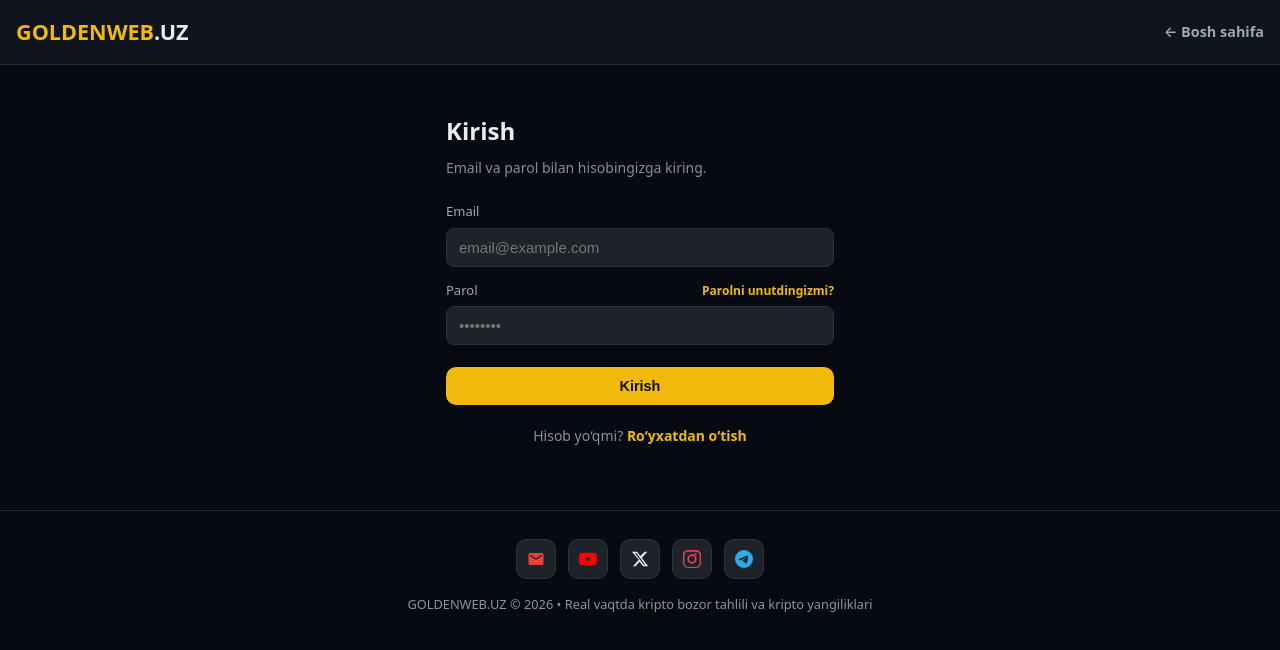
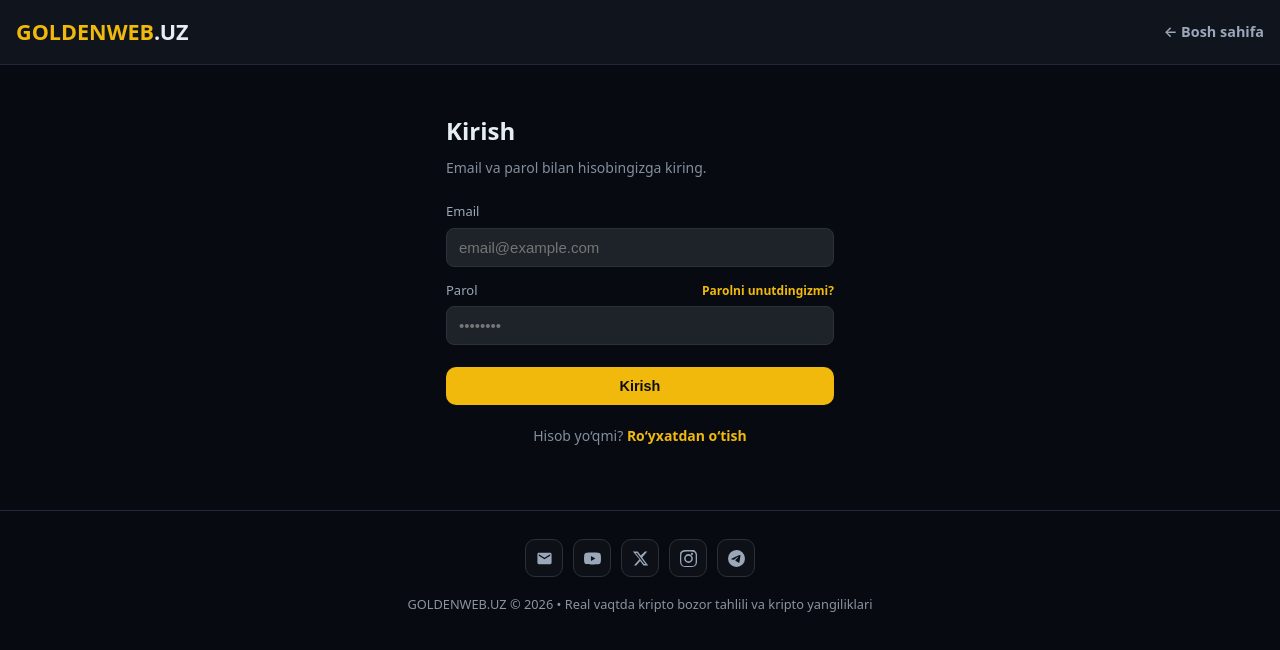
Before and after one commit to Sharofbek84/crypto-news-uz, a Next.js app: page /sign-in in a window 1280 px wide. Shown: the top 650 px of the page. Built offline with nearby package versions, Linux system fonts and the light colour scheme.

Commit message:
Footer ijtimoiy tugmalar: sayt uslubi (oltin hover)

```diff
--- a/app/components/SiteFooter.tsx
+++ b/app/components/SiteFooter.tsx
@@ -3,36 +3,31 @@ const SOCIAL = [
     name: 'Gmail',
     href: 'mailto:goldenweb.uz@gmail.com',
     label: 'Gmail',
-    color: '#EA4335',
   },
   {
     name: 'YouTube',
     href: 'https://www.youtube.com/@Goldenweb777',
     label: 'YouTube',
-    color: '#FF0000',
   },
   {
     name: 'X',
     href: 'https://www.x.com/Sharofbek84',
     label: 'X',
-    color: '#eaecef',
   },
   {
     name: 'Instagram',
     href: 'https://www.instagram.com/goldenweb.uz',
     label: 'Instagram',
-    color: '#E4405F',
   },
   {
     name: 'Telegram',
     href: 'https://t.me/goldenweb_uz',
     label: 'Telegram',
-    color: '#2AABEE',
   },
 ] as const
 
 function Icon({ name }: { name: (typeof SOCIAL)[number]['name'] }) {
-  const s = 18
+  const s = 17
   if (name === 'Gmail') {
     return (
       <svg width={s} height={s} viewBox="0 0 24 24" fill="currentColor" aria-hidden>
@@ -62,7 +57,6 @@ function Icon({ name }: { name: (typeof SOCIAL)[number]['name'] }) {
       </svg>
     )
   }
-  // Telegram
   return (
     <svg width={s} height={s} viewBox="0 0 24 24" fill="currentColor" aria-hidden>
       <path d="M11.944 0A12 12 0 0 0 0 12a12 12 0 0 0 12 12 12 12 0 0 0 12-12A12 12 0 0 0 12 0a12 12 0 0 0-.056 0zm4.962 7.224c.1-.002.321.023.465.14a.506.506 0 0 1 .171.325c.016.093.036.306.02.472-.18 1.898-.962 6.502-1.36 8.627-.168.9-.499 1.201-.82 1.23-.696.065-1.225-.46-1.9-.902-1.056-.693-1.653-1.124-2.678-1.8-1.185-.78-.417-1.21.258-1.91.177-.184 3.247-2.977 3.307-3.23.007-.032.014-.15-.056-.212s-.174-.041-.249-.024c-.106.024-1.793 1.14-5.061 3.345-.48.33-.913.49-1.302.48-.428-.008-1.252-.241-1.865-.44-.752-.245-1.349-.374-1.297-.789.027-.216.325-.437.893-.663 3.498-1.524 5.83-2.529 6.998-3.014 3.332-1.386 4.025-1.627 4.476-1.635z" />
@@ -72,17 +66,49 @@ function Icon({ name }: { name: (typeof SOCIAL)[number]['name'] }) {
 
 export default function SiteFooter() {
   return (
-    <footer className="footer" style={{ paddingTop: 28, paddingBottom: 28 }}>
-      <div
-        style={{
-          display: 'flex',
-          justifyContent: 'center',
-          alignItems: 'center',
-          flexWrap: 'wrap',
-          gap: 12,
-          marginBottom: 16,
-        }}
-      >
+    <footer className="footer siteFooter">
+      <style>{`
+        .siteFooter {
+          text-align: center;
+          padding: 28px 16px 32px;
+          color: #8b949e;
+          font-size: 0.8rem;
+          border-top: 1px solid #202938;
+        }
+        .siteFooterSocial {
+          display: flex;
+          justify-content: center;
+          align-items: center;
+          flex-wrap: wrap;
+          gap: 10px;
+          margin-bottom: 18px;
+        }
+        .siteFooterSocial a {
+          display: inline-flex;
+          align-items: center;
+          justify-content: center;
+          width: 38px;
+          height: 38px;
+          border-radius: 10px;
+          border: 1px solid #2b3139;
+          background: #0d1117;
+          color: #9aa7b8;
+          text-decoration: none;
+          transition: border-color 0.15s ease, color 0.15s ease, background 0.15s ease, transform 0.15s ease;
+        }
+        .siteFooterSocial a:hover {
+          border-color: rgba(240, 185, 11, 0.55);
+          color: #f0b90b;
+          background: rgba(240, 185, 11, 0.08);
+          transform: translateY(-1px);
+        }
+        .siteFooterCopy {
+          color: #8b949e;
+          line-height: 1.5;
+        }
+      `}</style>
+
+      <div className="siteFooterSocial">
         {SOCIAL.map((item) => (
           <a
             key={item.name}
@@ -91,25 +117,15 @@ export default function SiteFooter() {
             rel={item.name === 'Gmail' ? undefined : 'noopener noreferrer'}
             aria-label={item.label}
             title={item.label}
-            style={{
-              display: 'inline-flex',
-              alignItems: 'center',
-              justifyContent: 'center',
-              width: 40,
-              height: 40,
-              borderRadius: 10,
-              border: '1px solid #2b3139',
-              background: '#1e2329',
-              color: item.color,
-              textDecoration: 'none',
-              transition: 'border-color .15s, transform .15s, background .15s',
-            }}
           >
             <Icon name={item.name} />
           </a>
         ))}
       </div>
-      <div>GOLDENWEB.UZ © 2026 • Real vaqtda kripto bozor tahlili va kripto yangiliklari</div>
+
+      <div className="siteFooterCopy">
+        GOLDENWEB.UZ © 2026 • Real vaqtda kripto bozor tahlili va kripto yangiliklari
+      </div>
     </footer>
   )
 }
```
